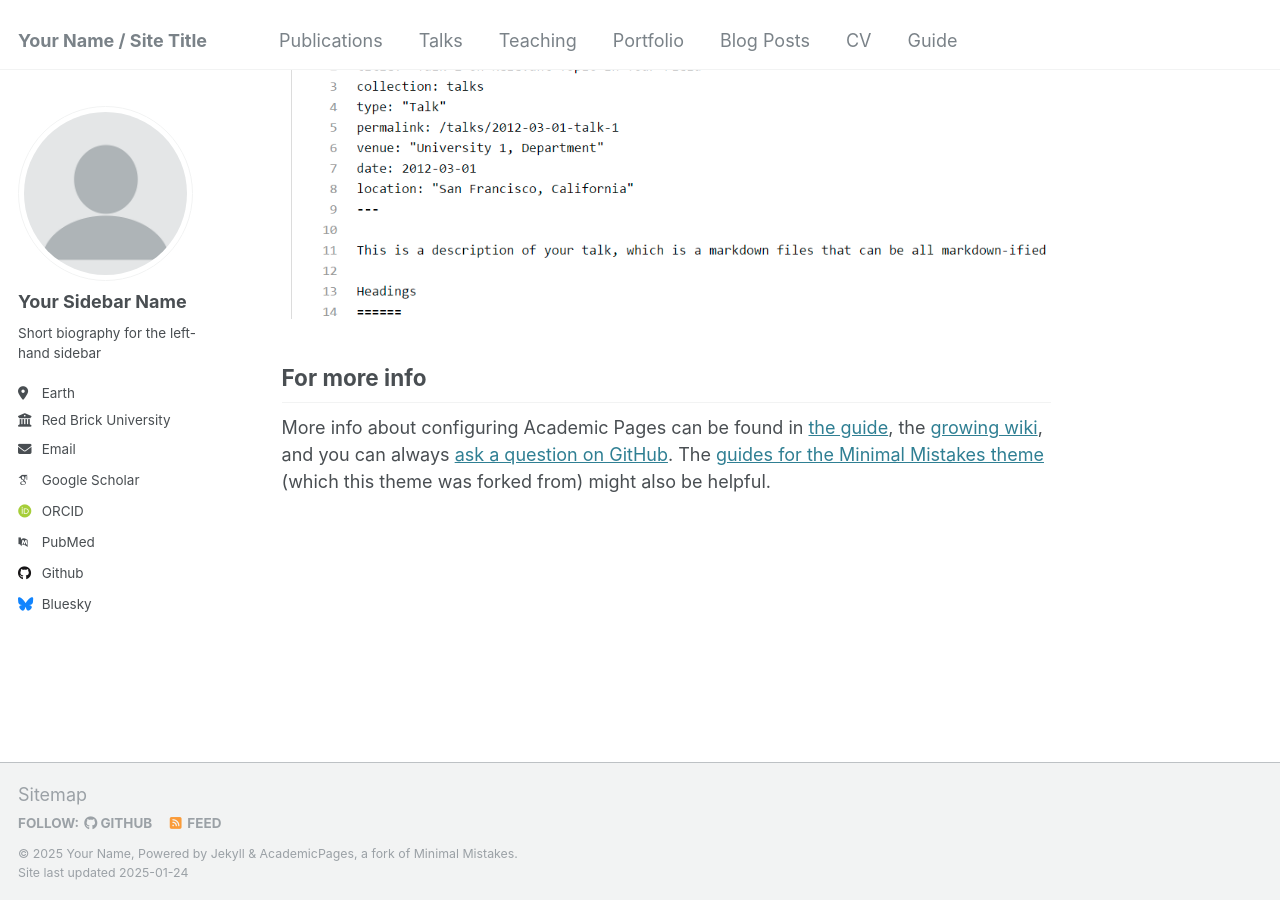
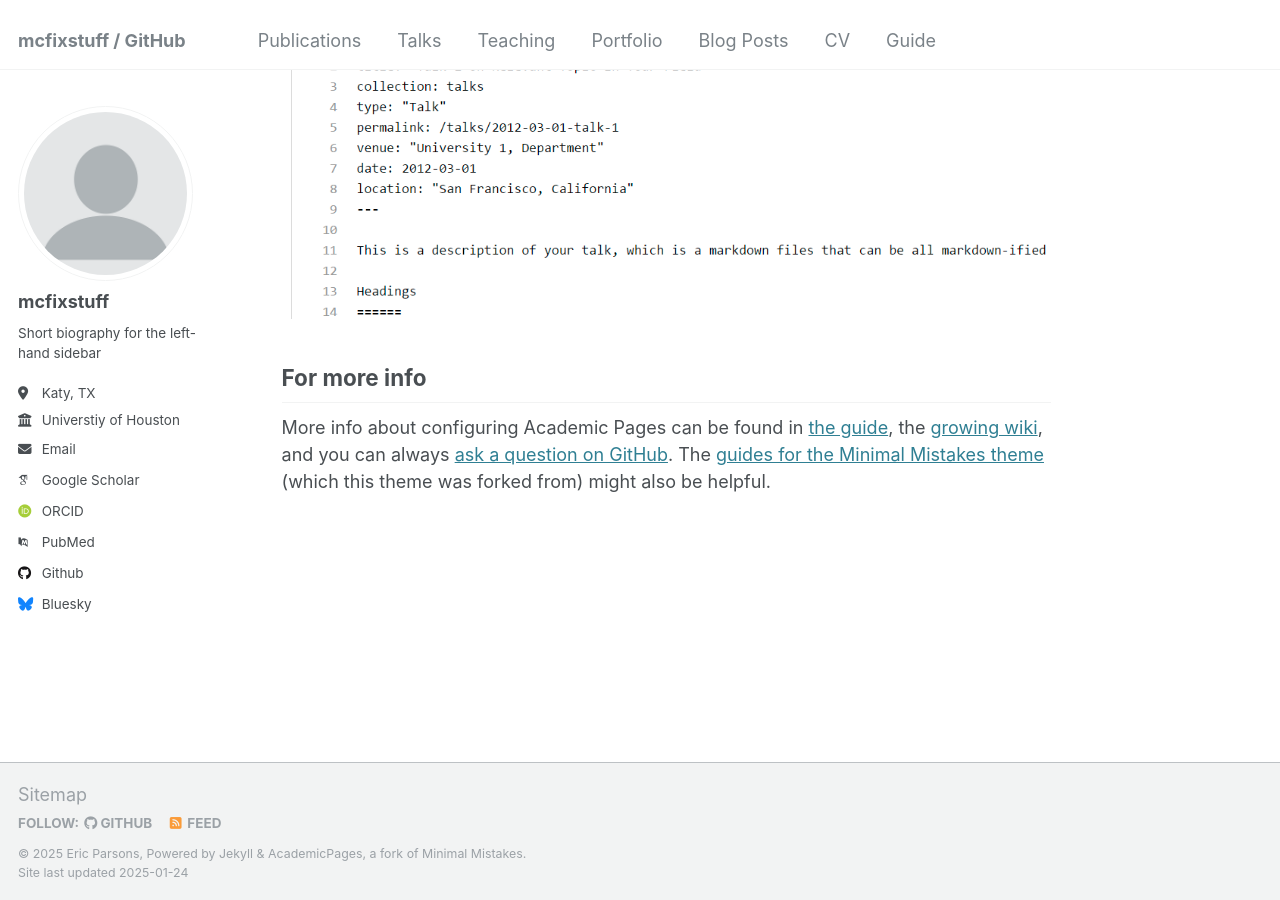
Before and after one commit to mcfixstuff/mcfixstuff.github.io, a Jekyll site: the page built from _pages/about.md, in a window 1280 px wide and 900 px high, scrolled down 2643 px. Built offline with Jekyll 4.4.1, drawn with Linux system fonts in a browser that asks for light colours; some web fonts are replaced.

Commit message:
Update _config.yml
testing if it works

```diff
--- a/_config.yml
+++ b/_config.yml
@@ -8,9 +8,9 @@
 
 # Basic Site Settings
 locale                   : "en-US"
-title                    : "Your Name / Site Title"
+title                    : "mcfixstuff / GitHub"
 title_separator          : "-"
-name                     : &name "Your Name"
+name                     : &name "Eric Parsons"
 description              : &description "personal description"
 url                      : https://academicpages.github.io # the base hostname & protocol for your site e.g. "https://[your GitHub username].github.io"
 baseurl                  : "" # the subpath of your site, e.g. "/blog"
@@ -22,13 +22,13 @@ repository               : "academicpages/academicpages.github.io"
 author:
   # Biographic information
   avatar           : "profile.png"
-  name             : "Your Sidebar Name"
+  name             : "mcfixstuff"
   pronouns         : # example: "she/her"
   bio              : "Short biography for the left-hand sidebar"
-  location         : "Earth"
-  employer         : "Red Brick University"
+  location         : "Katy, TX"
+  employer         : "Universtiy of Houston"
   uri              : # URL
-  email            : "none@example.org"
+  email            : "ebparson@cougarnet.uh.edu"
 
   # Academic websites
   arxiv            : # URL - Update with the correct link to your profile
```
